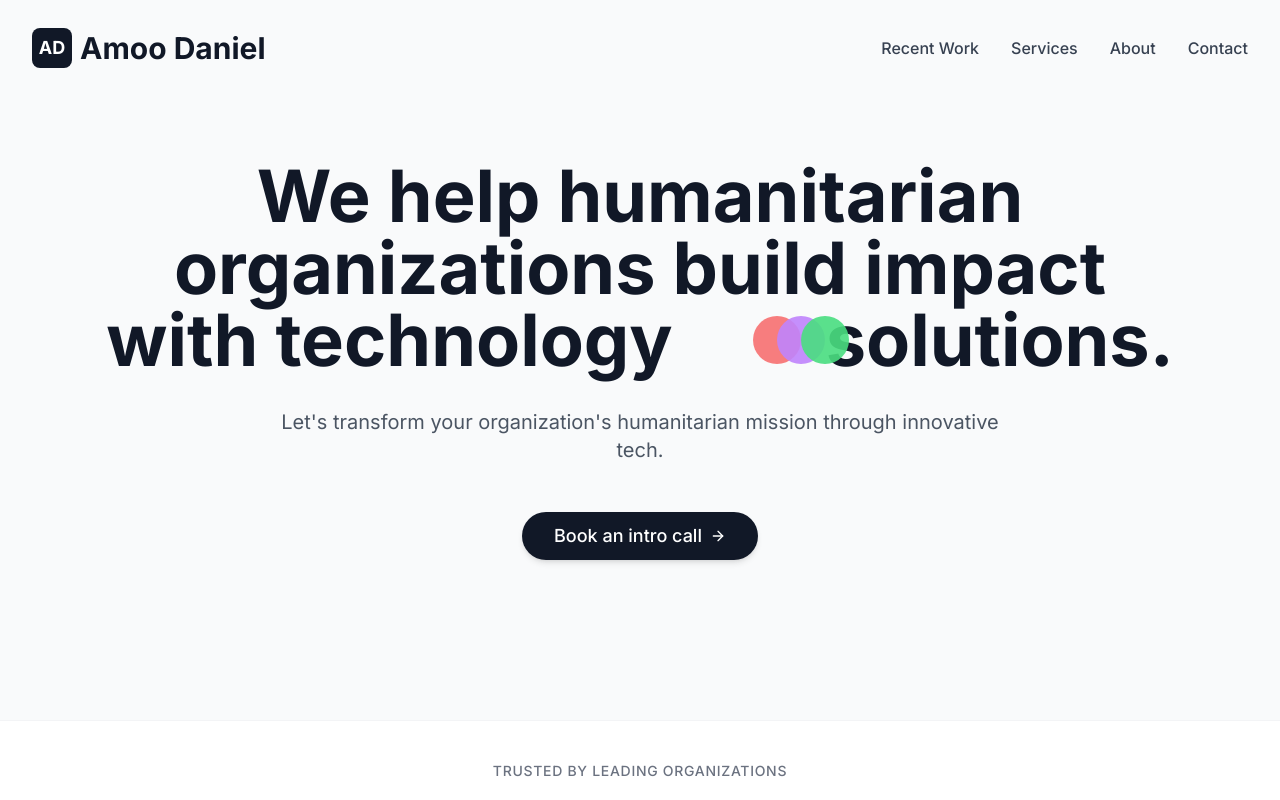
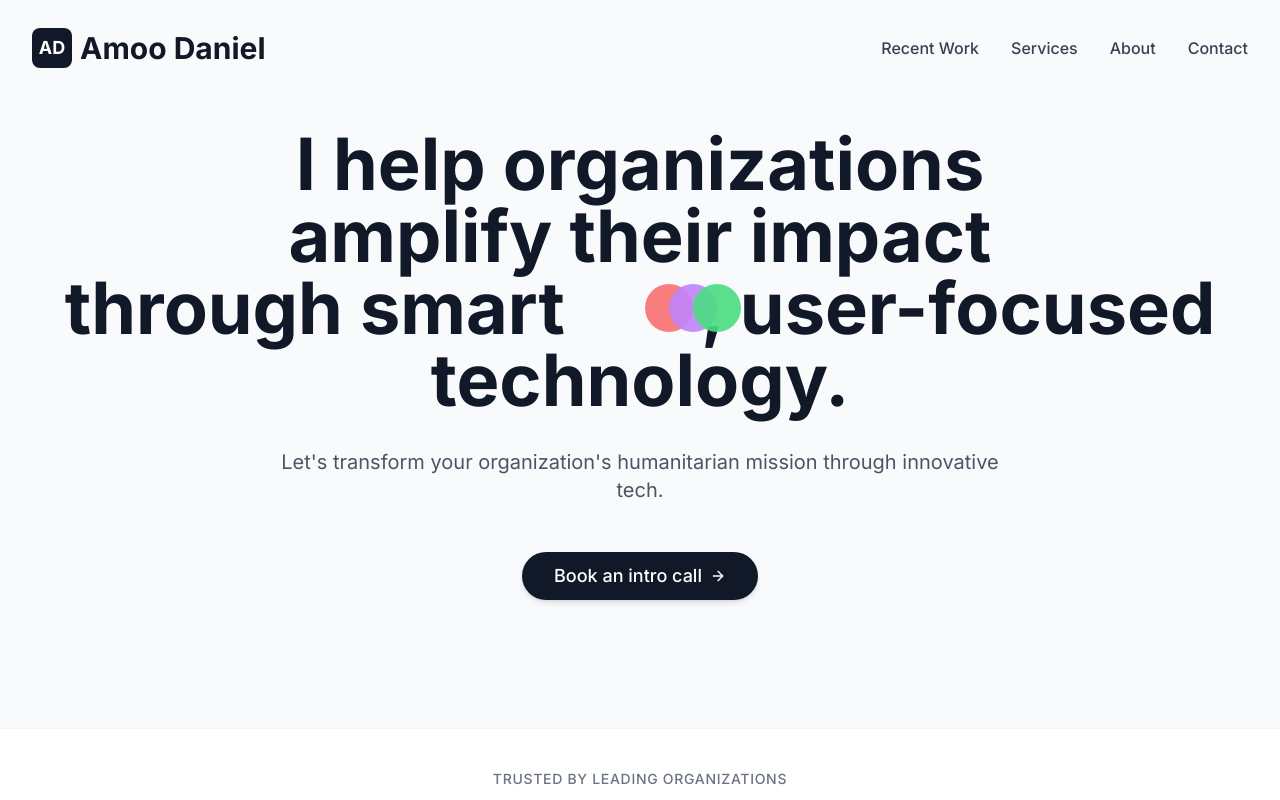
Before and after one commit to amoodaniel/amoodaniel-portfolio, a React (Vite) app: page / in a window 1280 px wide. Shown: the top 800 px of the page. Built offline with nearby package versions, Linux system fonts and the light colour scheme.

Commit message:
Refactor hero section text
Update the hero section text to the new provided text.

```diff
--- a/src/components/HeroSection.tsx
+++ b/src/components/HeroSection.tsx
@@ -11,16 +11,16 @@ const HeroSection = () => {
       <div className="container mx-auto px-4 sm:px-6 lg:px-8 relative z-10">
         <div className="max-w-6xl mx-auto text-center">
           <h1 className="text-5xl md:text-6xl lg:text-7xl font-bold text-gray-900 leading-tight">
-            We help humanitarian <br className="hidden md:block" />
-            organizations build impact <br className="hidden md:block" />
-            with <span className="relative inline-flex items-center">
-              technology
+            I help organizations <br className="hidden md:block" />
+            amplify their impact <br className="hidden md:block" />
+            through <span className="relative inline-flex items-center">
+              smart
               <span className="flex absolute -right-14 top-1/2 -translate-y-1/2 md:translate-y-0 md:relative md:inline-flex md:ml-6 md:mr-4 md:top-0">
                 <span className="w-12 h-12 rounded-full bg-red-400 opacity-90"></span>
                 <span className="w-12 h-12 rounded-full bg-purple-400 opacity-90 -ml-6"></span>
                 <span className="w-12 h-12 rounded-full bg-green-400 opacity-90 -ml-6"></span>
               </span>
-            </span> solutions.
+            </span>, user-focused technology.
           </h1>
 
           <p className="mt-8 text-xl text-gray-600 max-w-3xl mx-auto">
```
